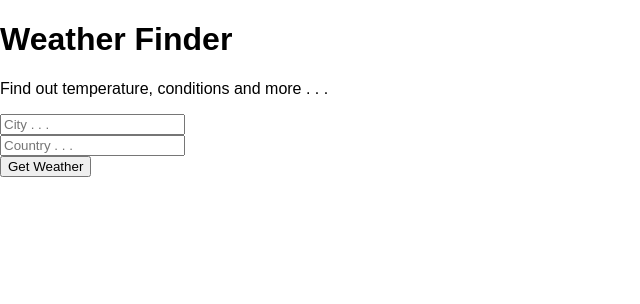
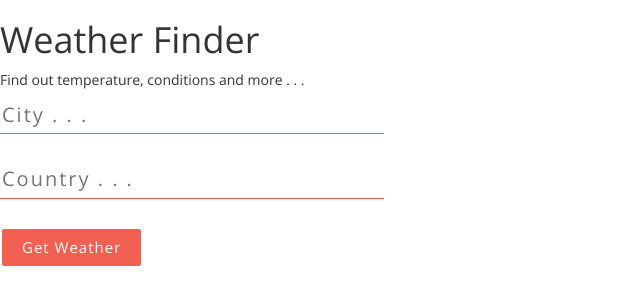
Before and after one commit to kaustubh87/React-Weather-App, a React (Create React App) app in the folder weather-app/: page / in a window 1280 px wide. Shown: the top 304 px of the page, without its empty margins (0-640 px from the left). Built offline with nearby package versions, Linux system fonts and the light colour scheme.

Commit message:
Added image, css and bootstrap files

```diff
--- a/weather-app/src/App.css
+++ b/weather-app/src/App.css
@@ -0,0 +1,127 @@
+@import url('https://fonts.googleapis.com/css?family=Merriweather:100,200,300,300i,400,400i,700');
+@import url('https://fonts.googleapis.com/css?family=Roboto+Slab:400,700');
+@import url('https://fonts.googleapis.com/css?family=Open+Sans:300,400');
+
+body {
+  font-family: "Open Sans", serif;
+}
+
+.wrapper {
+  background: linear-gradient(to right, #e67e22, #e74c3c);
+  height: 100vh;
+  display: flex;
+  justify-content: center;
+  align-items: center;
+}
+
+.main {
+  height: 90vh;
+  background: #fff;
+  box-shadow: 0px 13px 40px -13px rgba(0,0,0,0.75);
+  width: 80%;
+  margin: 0 auto;
+}
+
+.title-container {
+  height: 90vh;
+  background: url("img/bg.jpg") center center no-repeat;
+  background-size: cover;
+  display: flex;
+  align-items: center;
+  justify-content: center;
+  text-align: center;
+  color: #000;
+}
+
+.title-container__title {
+  font-size: 50px;
+  letter-spacing: 2px;
+  line-height: 1.3;
+  font-family: 'Roboto Slab', serif;
+}
+
+.title-container__subtitle {
+  font-style: italic;
+  font-weight: 100;
+  letter-spacing: 1px;
+  line-height: 1.5;
+  font-family: "Merriweather", serif;
+}
+
+.form-container {
+  background-color: #2c3e50;
+  height: 90vh;
+  padding-top: 100px;
+  padding-left: 50px;
+}
+
+input[type="text"] {
+  background-color: transparent;
+  border: 0;
+  border-bottom: solid 1px #f16051;
+  width: 30%;
+  padding-bottom: 4px;
+  color: #fff !important;
+  font-weight: lighter;
+  letter-spacing: 2px;
+  margin-bottom: 30px;
+  margin-right: 20px;
+  font-size: 20px;
+}
+
+input[type="text"] {
+    outline: none;
+}
+
+input:-webkit-autofill {
+    -webkit-box-shadow: 0 0 0 30px #2c3e50 inset;
+    -webkit-text-fill-color: #fff !important;
+}
+
+button {
+  border: 0;
+  padding: 8px 20px;
+  margin: 0 2px;
+  border-radius: 2px;
+  font-weight: lighter;
+  letter-spacing: 1px;
+  font-size: 15px;
+  cursor: pointer;
+  background-color: #f16051;
+  color: #fff;
+  font-weight: 100;
+}
+
+button:active {
+  outline: none;
+}
+
+.weather__info {
+  width: 60%;
+  font-size: 20px;
+  font-weight: 200;
+  letter-spacing: 2px;
+}
+
+.weather__key {
+  color: #f16051;
+  border-bottom: solid 2px rgba(255,255,255,0.06);
+  padding: 20px 0 20px 0;
+  font-weight: 400;
+}
+
+.weather__key:last-child {
+  border: 0;
+}
+
+.weather__value {
+  color: #fff;
+  font-weight: 200;
+}
+
+.weather__error {
+  color: #f16051;
+  font-size: 20px;
+  letter-spacing: 1px;
+  font-weight: 200;
+}
--- a/weather-app/src/index.js
+++ b/weather-app/src/index.js
@@ -1,6 +1,7 @@
 import React from 'react';
 import ReactDOM from 'react-dom';
-import './index.css';
+import 'bootstrap/dist/css/bootstrap.min.css';
+import './App.css';
 import App from './App';
 import registerServiceWorker from './registerServiceWorker';
 
```
Also changed, not shown: weather-app/src/img/bg.jpg (added).
